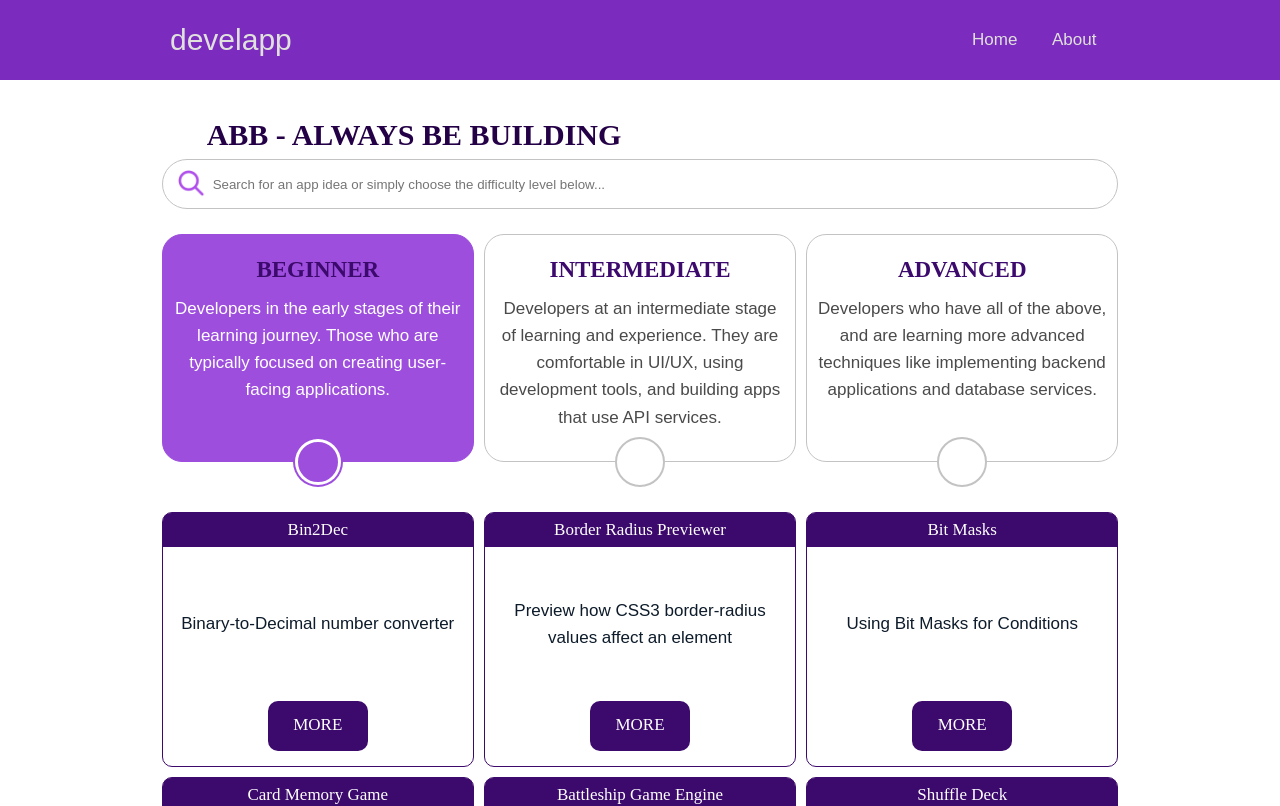
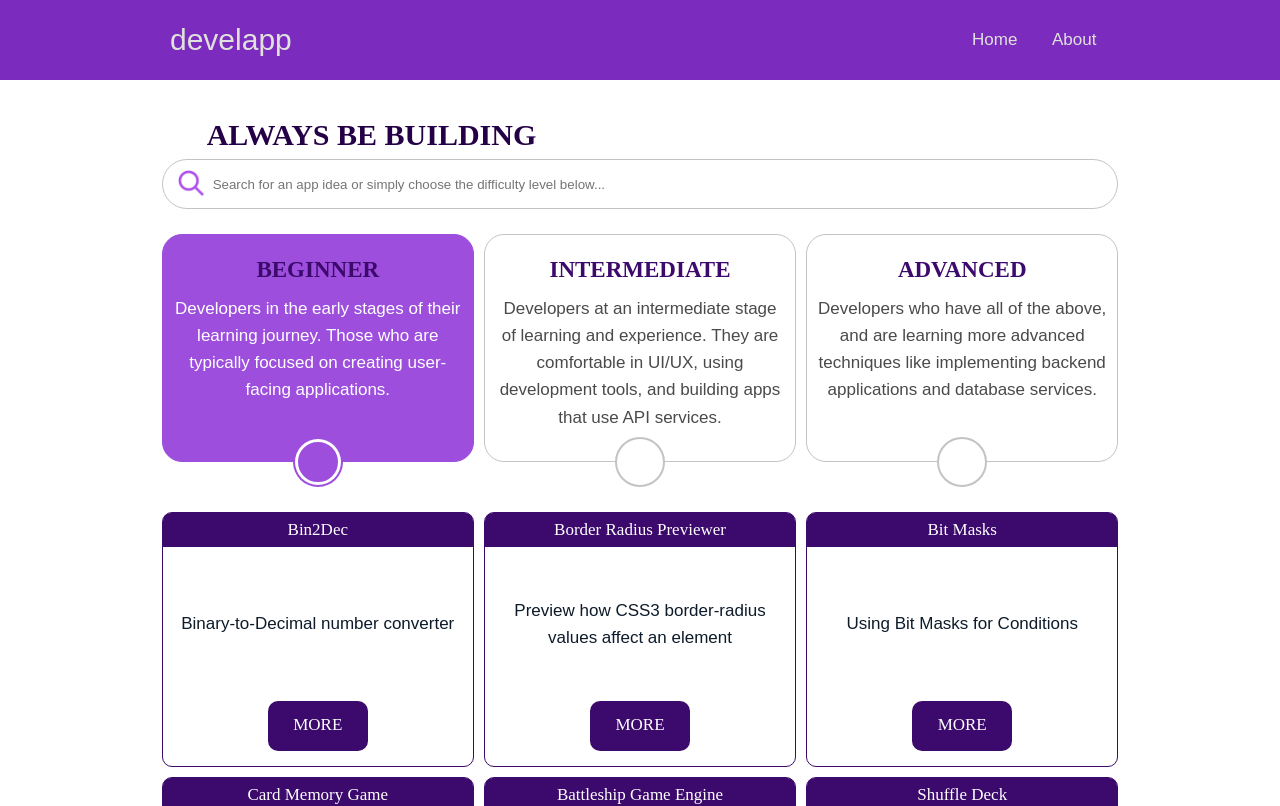
Before and after one commit to chingu-voyages/v38-geckos-team-04, a React (Create React App) app in the folder frontend/: page / in a window 1280 px wide. Shown: the top 806 px of the page. Built offline with nearby package versions, Linux system fonts and the light colour scheme; a web font is replaced by a local one.

Commit message:
Update main component header text

```diff
--- a/frontend/src/components/Main.js
+++ b/frontend/src/components/Main.js
@@ -11,7 +11,7 @@ function Main() {
     return (
         <Fragment>
             <main className='main'>
-            <h1 className='heading-primary'>abb - always be building</h1>
+            <h1 className='heading-primary'>always be building</h1>
                 <SearchForm />
                 <ResultsList />
             </main>
```
